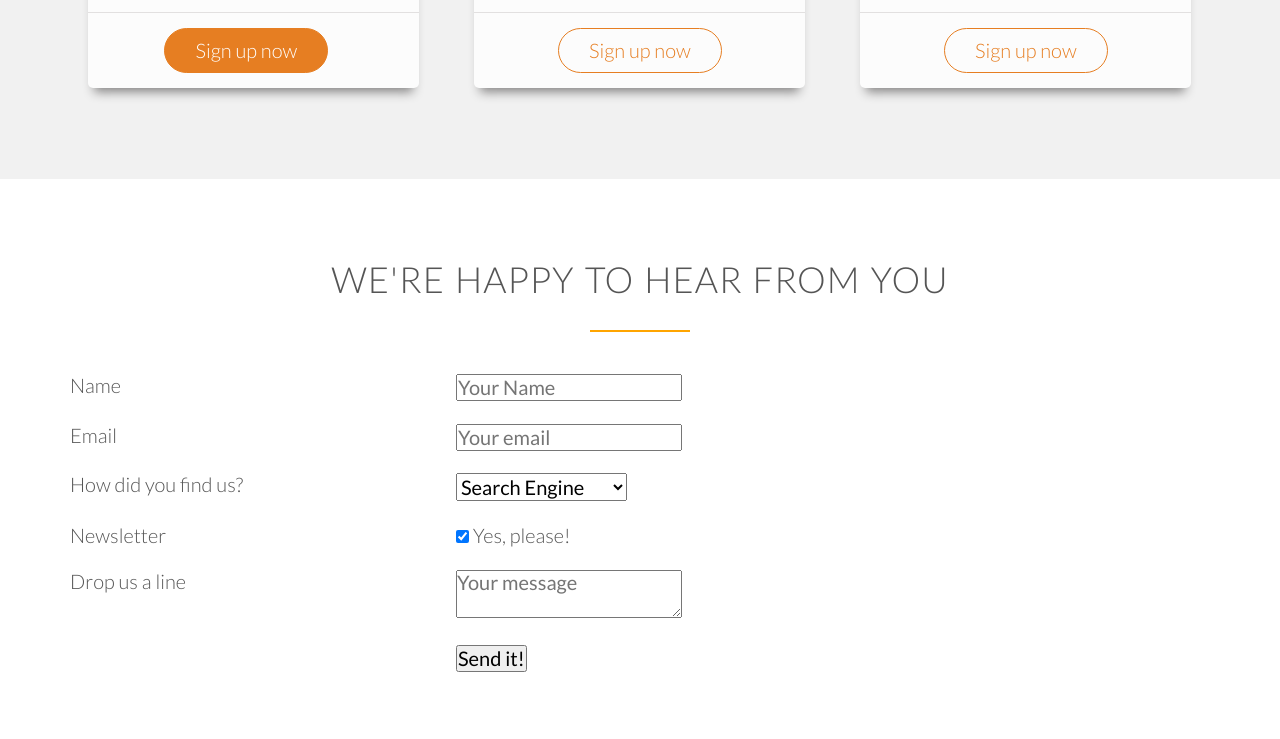
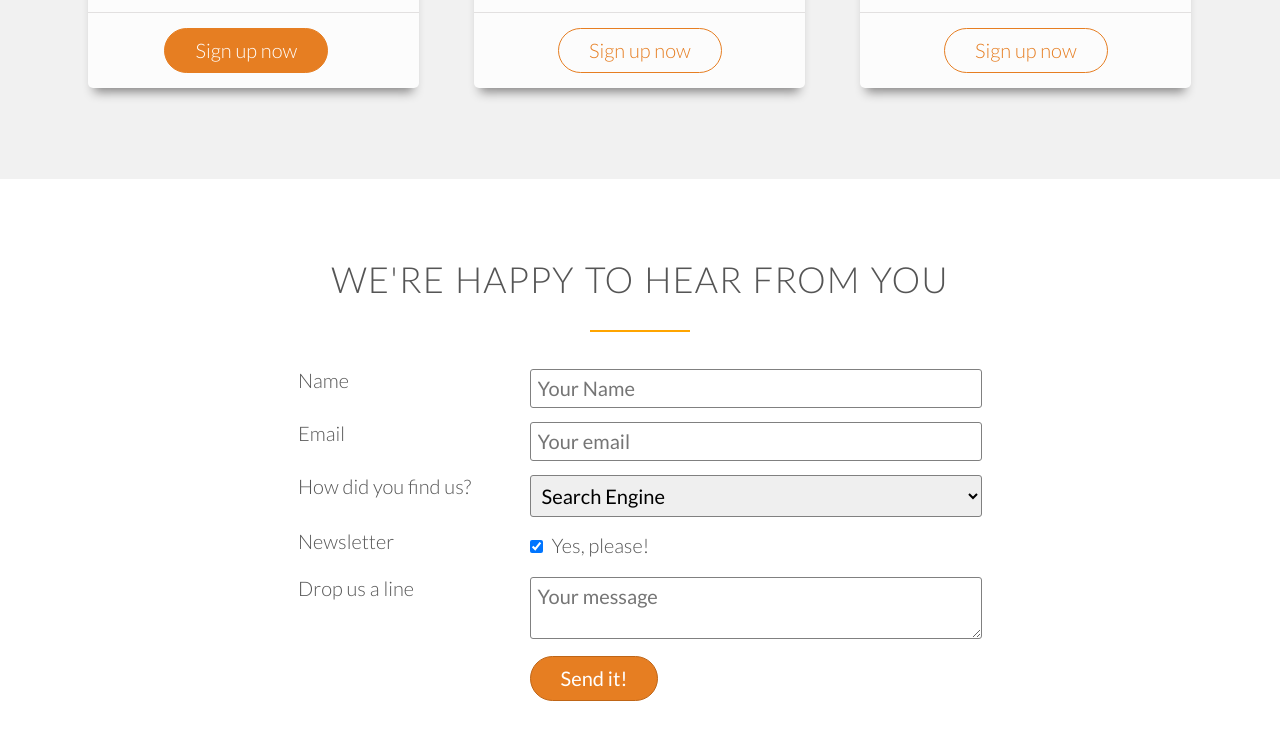
Before and after one commit to aftersojourn/Lab, a plain HTML site: page myOmniFood/index.html in a window 1280 px wide. Shown: the part 4495-5234 px from the top of the page. Drawn offline with Linux system fonts and the light colour scheme; files whose address does not match are found by name.

Commit message:
styling the form section

```diff
--- a/myOmniFood/index.html
+++ b/myOmniFood/index.html
@@ -379,7 +379,7 @@
                             <label>&nbsp;</label>
                         </div>
                         <div class="col span-2-of-3">
-                            <input type="submit" value="Send it!">
+                            <input type="submit" value="Send it!" class="btn btn-full">
                         </div>
                     </div>
                 </form>
--- a/myOmniFood/resources/css/style.css
+++ b/myOmniFood/resources/css/style.css
@@ -6,6 +6,10 @@
     margin: 0;
     padding: 0;
     box-sizing: border-box;
+}
+
+*:focus {
+    outline: none; /*chrome fix to remove blue focus highlights*/
 }
 
 html {
@@ -139,7 +143,8 @@ a:active {
 
 /* BUTTONS */
 .btn:link,
-.btn:visited {
+.btn:visited,
+input[type=submit] {
     display: inline-block;
     padding: 10px 30px;
     font-weight: 300px;
@@ -149,7 +154,8 @@ a:active {
 }
 
 .btn-full:link,
-.btn-full:visited {
+.btn-full:visited,
+input[type=submit] {
     background-color: #e67e22;
     color: #fff;
     border: 1px solid #e67e22;
@@ -163,12 +169,15 @@ a:active {
 }
 
 .btn:hover,
-.btn:active {
+.btn:active,
+input[type=submit]:hover,
+input[type=submit]:active {
     background-color: #bf6516;
 }
 
 .btn-full:hover,
-.btn-full:active {
+.btn-full:active,
+input[type=submit] {
     border: 1px solid #bf6516;
 }
 
@@ -455,3 +464,33 @@ cite img {
     text-align: center;
     border: 0;
 }
+
+/* ------------------------------------------------------------------ */
+/* FORM */
+/* ------------------------------------------------------------------ */
+
+.section-form {
+    background: white;
+}
+
+.contact-form {
+    /*border: 1px solid black; /*just to show where the form is atm*/
+    width: 60%; /*realized we dont need much width of the original*/
+    margin: 0 auto; /*again, y and x(will center form inside parent element)*/
+}
+
+/*notice element input where type is submit, it is affected. so to fix this, exclude input type submit by explicitly defining wheihc type of input element should be affected*/
+input[type=text],
+input[type=email],
+select,
+textarea {
+    width: 100%; /*fill 100% of the width of the parent element*/
+    padding: 7px; /*looks good*/
+    border-radius: 3px;
+    border: 1px solid gray; /*eliminates the weird input border*/
+    /*to make the submit button look like the other full buttons, it must be included in the button section*/
+}
+
+input[type=checkbox]{
+    margin: 10px 5px 10px 0;
+}
```
